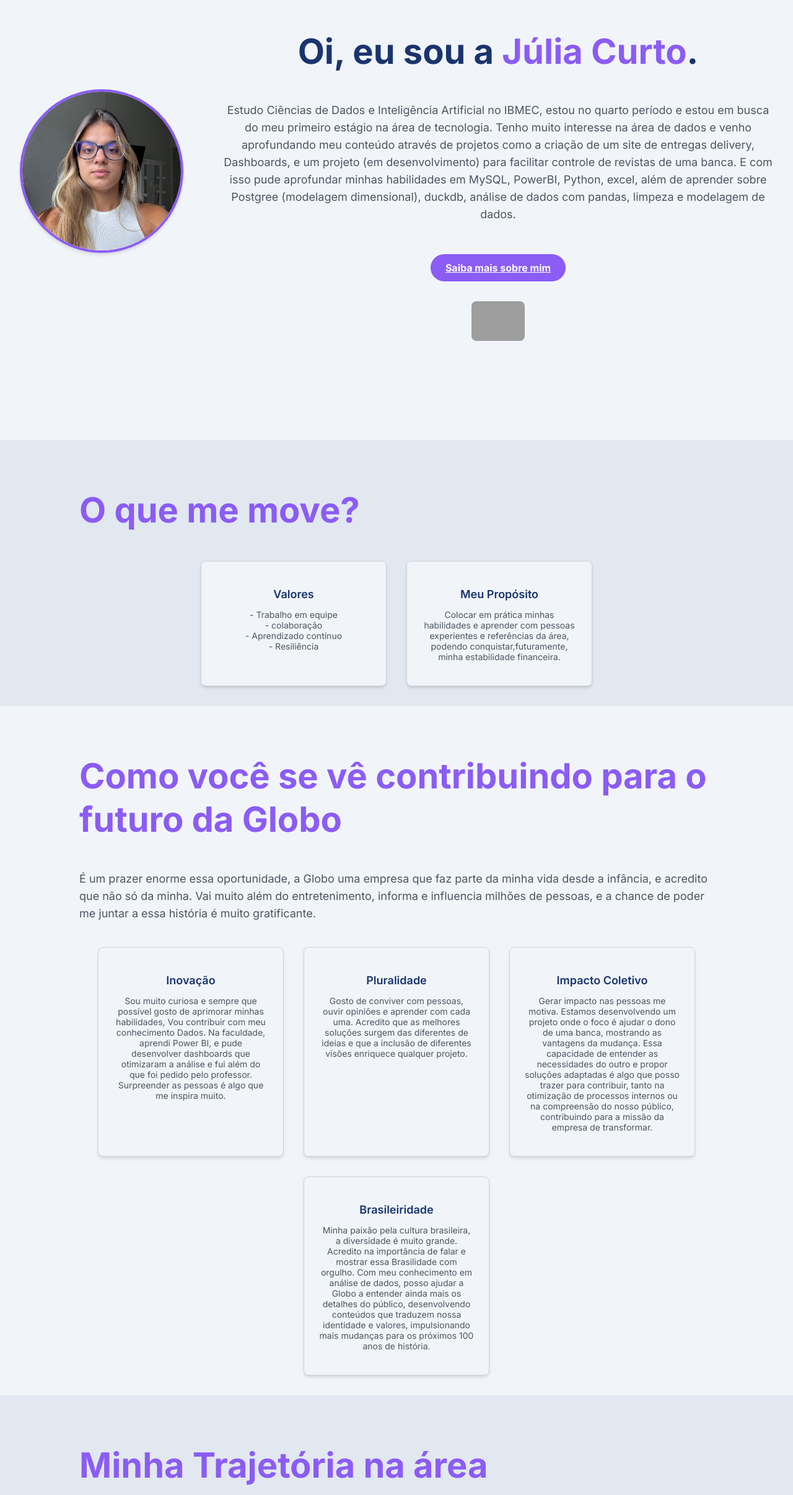
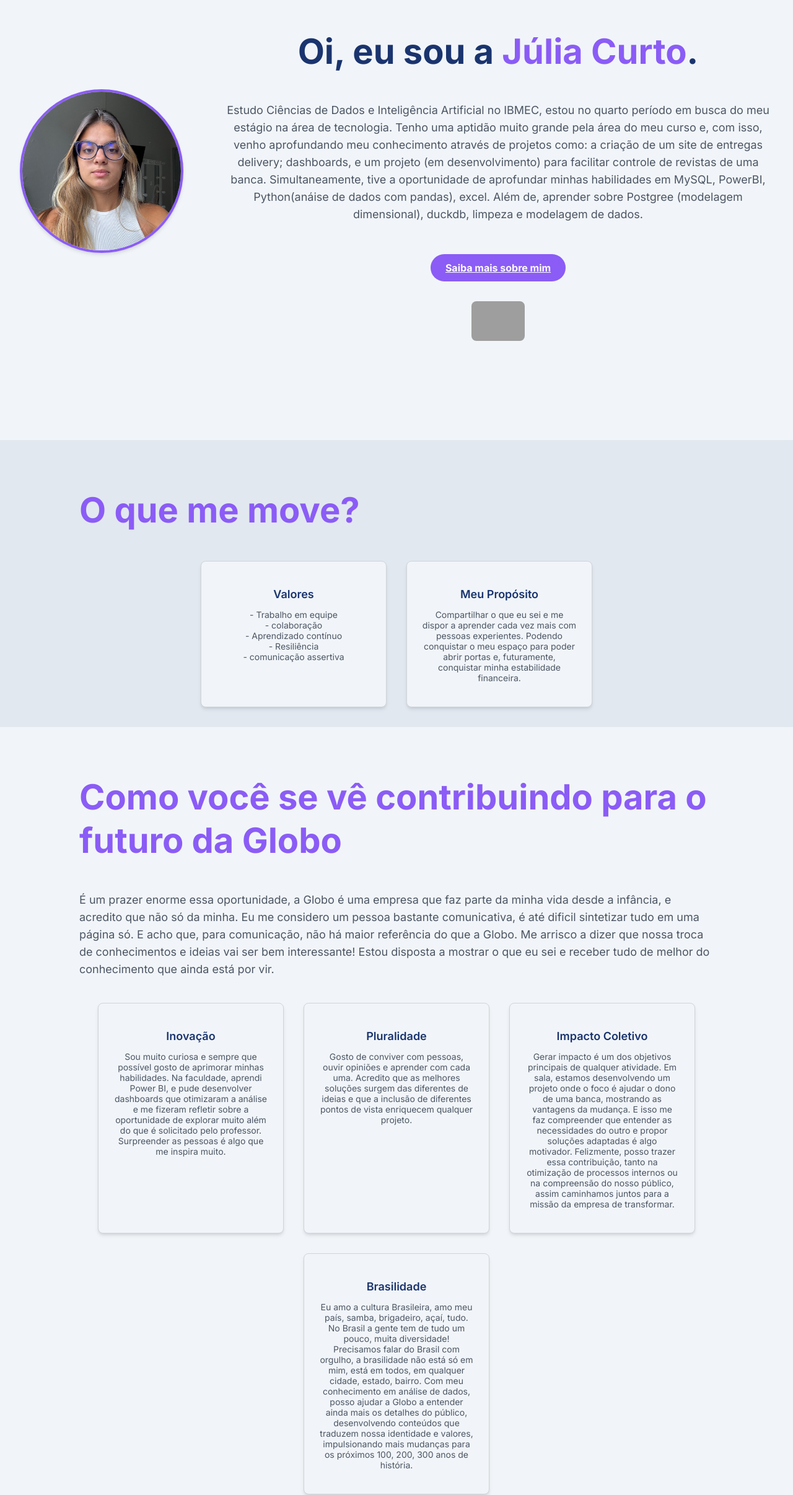
Before and after one commit to curtojulia/ONE-PAGE, a plain HTML site: page index.html in a window 1280 px wide. Shown: the part 154-2566 px from the top of the page at 62% size. Drawn offline with Linux system fonts and the light colour scheme; grey boxes are pictures that could not be loaded.

Commit message:
alterações

```diff
--- a/index.html
+++ b/index.html
@@ -25,14 +25,14 @@
             <div class="texto-principal">
                 <h1 class="titulo">Oi, eu sou a<span class="texto-globo"> Júlia Curto</span>.</h1>
                 <p class="subtitulo">
-                    Estudo Ciências de Dados e Inteligência Artificial no IBMEC, estou no quarto período e estou em
-                    busca do meu primeiro estágio na área de tecnologia.
-                    Tenho muito interesse na área de dados e venho aprofundando meu conteúdo através de projetos como a
-                    criação de um site de entregas delivery, Dashboards,
-                    e um projeto (em desenvolvimento) para facilitar controle de revistas de uma banca. E com isso pude
-                    aprofundar minhas habilidades em MySQL, PowerBI, Python, excel, além de aprender sobre Postgree
-                    (modelagem dimensional),
-                    duckdb, análise de dados com pandas, limpeza e modelagem de dados.
+                    Estudo Ciências de Dados e Inteligência Artificial no IBMEC, estou no quarto período em busca do meu
+                    estágio na área de tecnologia. Tenho uma aptidão muito grande pela área do meu curso e, com isso,
+                    venho aprofundando meu conhecimento através de projetos como: a criação de um site de entregas
+                    delivery; dashboards, e um projeto (em desenvolvimento) para facilitar controle de revistas de uma
+                    banca. Simultaneamente, tive a oportunidade de aprofundar minhas habilidades em MySQL, PowerBI,
+                    Python(anáise de dados com pandas), excel. Além de, aprender sobre Postgree (modelagem dimensional),
+                    duckdb,
+                    limpeza e modelagem de dados.
                 </p>
                 <div class="mt-6">
                     <a href="#o-que-me-move" class="btn">
@@ -58,13 +58,17 @@
                         - colaboração <br>
                         - Aprendizado contínuo <br>
                         - Resiliência <br>
+                        - comunicação assertiva <br>
                     </p>
                 </div>
                 <!-- Card para seu propósito -->
                 <div class="card bg-[#f1f5f9]">
                     <h3 class="card-title texto-globo">Meu Propósito</h3>
-                    <p class="card-text"> Colocar em prática minhas habilidades e aprender com pessoas experientes e
-                        referências da área, podendo conquistar,futuramente, minha estabilidade financeira. </p>
+                    <p class="card-text">
+                        Compartilhar o que eu sei e me dispor a aprender cada vez mais com pessoas experientes.
+                        Podendo conquistar o meu espaço para poder abrir portas e, futuramente, conquistar minha
+                        estabilidade financeira.
+                    </p>
                 </div>
             </div>
         </div>
@@ -75,51 +79,58 @@
         <div class="container">
             <h2 class="titulo texto-globo text-center mb-8">Como você se vê contribuindo para o futuro da Globo</h2>
             <p class="subtitulo text-center mb-6">
-                É um prazer enorme essa oportunidade, a Globo uma empresa que faz parte da minha vida
-                desde a infância, e acredito que não só da minha. Vai muito além do entretenimento, informa e influencia
-                milhões de pessoas,
-                e a chance de poder me juntar a essa história é muito gratificante.
+                É um prazer enorme essa oportunidade, a Globo é uma empresa que faz parte da minha vida
+                desde a infância, e acredito que não só da minha. Eu me considero um pessoa bastante comunicativa,
+                é até dificil sintetizar tudo em uma página só. E acho que, para comunicação,
+                não há maior referência do que a Globo. Me arrisco a dizer que nossa troca de conhecimentos
+                e ideias vai ser bem interessante! Estou disposta a mostrar o que eu sei e receber tudo de melhor do
+                conhecimento que ainda está por vir.
             </p>
             <div class="grid-cards">
                 <!-- Cards para os valores da Globo -->
                 <div class="card secao-secundaria">
                     <h3 class="card-title">Inovação</h3>
                     <p class="card-text">
-                        Sou muito curiosa e sempre que possível gosto de aprimorar minhas habilidades,
-                        Vou contribuir com meu conhecimento Dados. Na faculdade, aprendi Power BI, e pude desenvolver
-                        dashboards que otimizaram a análise e fui além do que foi pedido pelo professor.
+                        Sou muito curiosa e sempre que possível gosto de aprimorar minhas
+                        habilidades. Na faculdade, aprendi Power BI, e pude desenvolver
+                        dashboards que otimizaram a análise e me fizeram refletir sobre a
+                        oportunidade de explorar muito além do que é solicitado pelo
+                        professor.
                         Surpreender as pessoas é algo que me inspira muito.
-
                     </p>
                 </div>
                 <div class="card secao-secundaria">
                     <h3 class="card-title">Pluralidade</h3>
                     <p class="card-text">
                         Gosto de conviver com pessoas, ouvir opiniões e aprender com cada uma. Acredito
-                        que as melhores soluções surgem das diferentes de ideias e que a inclusão de diferentes visões
-                        enriquece qualquer projeto.
+                        que as melhores soluções surgem das diferentes de ideias e que a inclusão de diferentes pontos
+                        de vista
+                        enriquecem qualquer projeto.
                     </p>
                 </div>
                 <div class="card secao-secundaria">
                     <h3 class="card-title">Impacto Coletivo</h3>
                     <p class="card-text">
-                        Gerar impacto nas pessoas me motiva. Estamos desenvolvendo um projeto onde o foco é ajudar o
-                        dono de uma banca, mostrando as vantagens da mudança.
-                        Essa capacidade de entender as necessidades do outro e propor soluções adaptadas é algo que
-                        posso trazer para contribuir, tanto
-                        na otimização de processos internos ou na compreensão do nosso público, contribuindo para a
-                        missão da empresa de transformar.
+                        Gerar impacto é um dos objetivos principais de qualquer atividade.
+                        Em sala, estamos desenvolvendo um projeto onde o
+                        foco é ajudar o dono de uma banca, mostrando as vantagens da mudança. E isso me faz compreender
+                        que entender as necessidades do outro e propor soluções adaptadas é algo motivador. Felizmente,
+                        posso trazer essa contribuição, tanto na otimização de processos internos ou na compreensão do
+                        nosso público,
+                        assim caminhamos juntos para a missão da empresa de transformar.
                     </p>
                 </div>
                 <div class="card secao-secundaria">
-                    <h3 class="card-title">Brasileiridade</h3>
+                    <h3 class="card-title">Brasilidade</h3>
                     <p class="card-text">
-                        Minha paixão pela cultura brasileira, a diversidade é muito grande. Acredito na importância de
-                        falar e mostrar essa Brasilidade com orgulho.
-                        Com meu conhecimento em análise de dados, posso ajudar a Globo a entender ainda mais os detalhes
-                        do público,
-                        desenvolvendo conteúdos que traduzem nossa identidade e valores, impulsionando mais mudanças
-                        para os próximos 100 anos de história.
+                        Eu amo a cultura Brasileira, amo meu país, samba, brigadeiro,
+                        açaí, tudo. No Brasil a gente tem de tudo um pouco,
+                        muita diversidade! Precisamos falar do Brasil com orgulho,
+                        a brasilidade não está só em mim, está em todos, em qualquer cidade,
+                        estado, bairro. Com meu conhecimento em análise de dados,
+                        posso ajudar a Globo a entender ainda mais os detalhes do público,
+                        desenvolvendo conteúdos que traduzem nossa identidade e valores,
+                        impulsionando mais mudanças para os próximos 100, 200, 300 anos de história.
                     </p>
                 </div>
             </div>
@@ -138,31 +149,36 @@
                 <div class="card bg-[#f1f5f9]">
                     <h3 class="card-title texto-globo">Meu Interesse</h3>
                     <p class="card-text">
-                        Desde antes de comecar a faculdade, eu pensava em trabalhar com dados, porém eu tive contato com
-                        diversas áreas da tecnologia, o que me levou
-                        a pensar em outras possibilidades, porém, quando comecei a estudar mais a fundo sobre dados,
-                        tive certeza que é a que mais me interessa.
-                        Por essa razão eu busco um estágio na área, para que eu possa aprender mais e me desenvolver.
+                        Desde antes de começar a faculdade, eu pensava em trabalhar com dados, eu até tive contato com
+                        outras áreas da tecnologia
+                        que me levaram a pensar em outras possibilidades mas, conforme aprimorei meu conhecimento por
+                        dados, me apaixonei por essa
+                        área e tive a confirmação de que é a que mais me interessa.
+                        Por isso entrei na busca por estágio na área, na tentativa de adquirir mais conhecimento e me
+                        desenvolver não só
+                        como profissional mas também como pessoa.
                     </p>
                 </div>
                 <div class="card bg-[#f1f5f9]">
                     <h3 class="card-title texto-globo">Projetos</h3>
                     <p class="card-text">
-                        Além dos projetos acadêmicos, como: Projeto de extensão (criação de um site de entregas delivery
-                        para Ilha Primeira), Dashboards (análise de dados de vendas de um depósito, e análise de dados
-                        do campeonato Brasileiro de Futebol), e um projeto (em desenvolvimento) para facilitar controle
-                        de revistas de uma banca,
-                        eu gosto de fazer cursos extracurriculares, como excel intermediário, Python para análise de
-                        dados(em andamento) para sempre aprimorar e entender mais sobre o assunto.
+                        Realizei projetos acadêmicos como: projeto de extensão (criação de um site de entregas delivery
+                        para Ilha Primeira),
+                        dashboard (análise de dados de vendas de um depósito, e análise de dados do campeonato
+                        Brasileiro de Futebol),
+                        e um projeto (em desenvolvimento) para facilitar controle de revistas de uma banca.
+                        E me inseri em cursos extracurriculares como: excel intermediário e python para análise de dados
+                        (em andamento).
                     </p>
                 </div>
                 <!-- Card para a contribuição -->
                 <div class="card bg-[#f1f5f9]">
                     <h3 class="card-title texto-globo">Como Posso Contribuir</h3>
                     <p class="card-text">
-                        Acredito que posso contribuir com minha vontade de aprender, minha dedicação, com foco no
-                        crescimento tanto individual como em equipe, e estou muito
-                        animada para fazer parte de um time que valoriza a inovação e o impacto coletivo
+                        Minha dedicação, comunicação, foco no crescimento individual e em equipe, vontade de aprender,
+                        formam meus principais pilares de contribuição. Estou muito animada
+                        com a ideia de ingressar em um time disposto a fazer a diferença e, principalmente, que valoriza
+                        a inovação e o impacto coletivo.
                     </p>
                 </div>
             </div>
@@ -176,13 +192,6 @@
             <p class="subtitulo mb-6 text-gray-400">
                 Estou ansiosa para a oportunidade de contribuir e crescer junto com a equipe da Globo.
             </p>
-            <div style="text-align: center; margin-bottom: 32px;">
-                <figure style="display: inline-block; margin: 0;">
-                    <img src="bonner.png" alt="William Bonner, o maior apresentador"
-                        style="width: 400px; height: 280px; object-fit: cover; display: block; border-radius: 12px; margin: 0 auto;">
-                </figure>
-            </div>
-
             <div class="box-botoes">
                 <a href="https://www.linkedin.com/in/juliadcurto/" target="_blank" class="btn-social btn-linkedin">
                     LinkedIn
```
